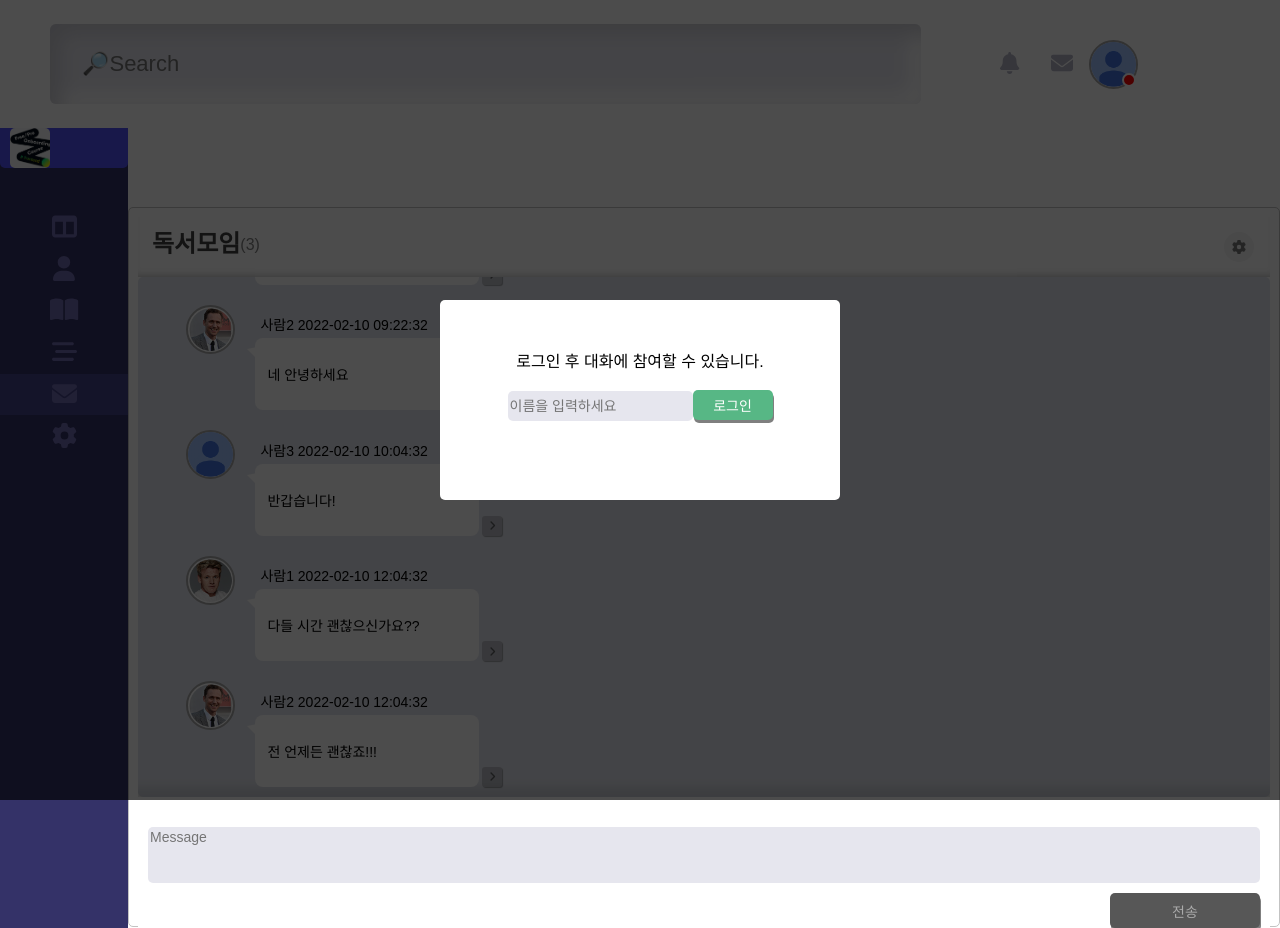
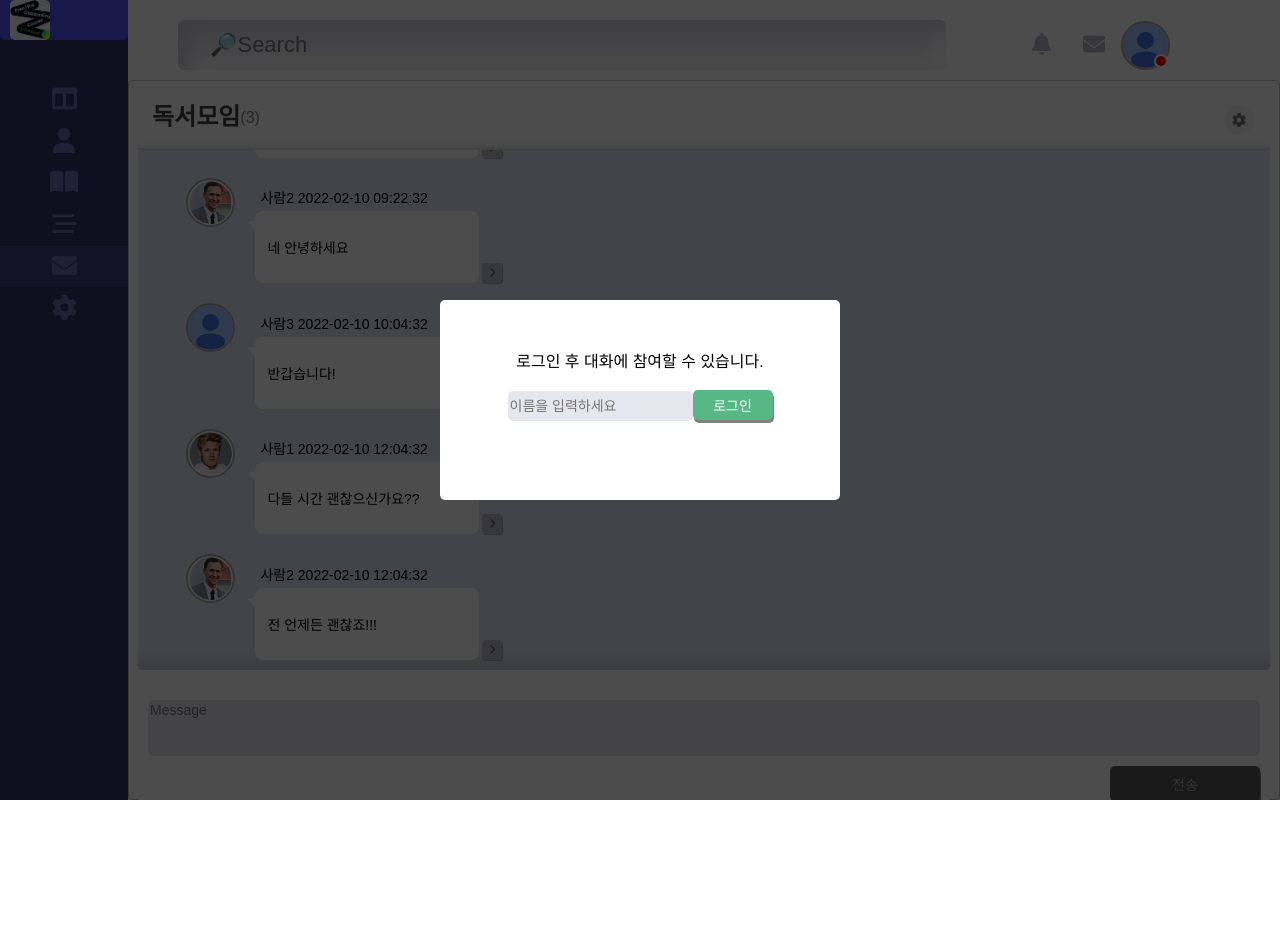
Before and after one commit to WongueShin/2ndweek-swit-task, a React (Create React App) app: page / in a window 1280 px wide. After the commit the page ends 800 px from the top, so only its background shows below. Built offline with nearby package versions, Linux system fonts and the light colour scheme.

Commit message:
Modify: TopBar 레이아웃 수정

```diff
--- a/src/Components/Login/style.Login.ts
+++ b/src/Components/Login/style.Login.ts
@@ -2,13 +2,13 @@ import styled from 'styled-components';
 
 export const LogoutContainer = styled.div`
   position: absolute;
-  top: 8vh;
-  right: 40px;
+  top: 4.5vh;
+  right: 50px;
   display: flex;
   justify-content: flex-end;
   align-items: center;
   margin-left: 30px;
-  width: 500px;
+  width: fit-content;
   margin-bottom: 10px;
 `;
 export const NameInput = styled.input`
--- a/src/Components/Main/index.Main.tsx
+++ b/src/Components/Main/index.Main.tsx
@@ -1,15 +1,15 @@
-import Login from 'Components/Login/index.Login';
-import Messenger from 'Components/Messenger/index.Messenger';
-import Nav from 'Components/Nav/indes.Nav';
+import Login from "Components/Login/index.Login";
+import Messenger from "Components/Messenger/index.Messenger";
+import Nav from "Components/Nav/indes.Nav";
 import TopBar from "Components/TopBar/index.TopBar";
-import * as S from 'Components/Main/style.Main';
+import * as S from "Components/Main/style.Main";
 
 const Main = (): JSX.Element => {
   return (
     <>
+      <S.MainContainer>
+        <Nav />
         <TopBar />
-    <S.MainContainer>
-      <Nav/>
         <Login />
         <Messenger />
       </S.MainContainer>
--- a/src/Components/Main/style.Main.ts
+++ b/src/Components/Main/style.Main.ts
@@ -2,7 +2,7 @@ import styled from "styled-components";
 
 export const MainContainer = styled.div`
     display: flex;
-    flex-direction: row;
+    flex-direction: column;
     width: 100vw;
     height: 100vh;
     overflow: hidden;
--- a/src/Components/Messenger/style.Messenger.ts
+++ b/src/Components/Messenger/style.Messenger.ts
@@ -4,7 +4,7 @@ export const MessengerContainer = styled.div`
   width: 90vw;
   height: 90vh;
   padding: 9px;
-  margin-top: 9.9vh;
+  /* margin-top: 9.9vh; */
   margin-left: 10vw;
   border: solid 1px #c3c3c3;
   border-radius: 5px;
--- a/src/Components/TopBar/index.TopBar.tsx
+++ b/src/Components/TopBar/index.TopBar.tsx
@@ -12,11 +12,9 @@ const Nav = () => {
   return (
     <S.NavContainer>
         <S.SearchBar>
-        <S.NavItem>
         <form onSubmit={(e)=>{e.preventDefault()}}>
           <input type="text" placeholder="🔎Search"/>
         </form>
-        </S.NavItem>
         </S.SearchBar>
       <S.NavItemContainer>
       <S.NavItem>
--- a/src/Components/TopBar/style.TopBar.ts
+++ b/src/Components/TopBar/style.TopBar.ts
@@ -1,23 +1,31 @@
 import styled from "styled-components";
 
 export const NavContainer = styled.div`
-  height: 10vw;
+  height: 10vh;
+  width: 100%;
   display: flex;
   align-items: center;
+  margin-left:10vw;
+  margin-top:10px;
+
 `;
 
 export const SearchBar = styled.div`
-  width: 70%;
+  width: 60%;
+  display: flex;
+  height: 50px;
+  align-items: center;
   background-color: #e6e6ee;
   margin-left:50px;
   border-radius: 6px;
   box-shadow: inset 10px 10px 20px #cdcdd4,
             inset -10px -10px 20px #ffffff;
+  font-size: 22px;
   input {
     width: 70%;
     outline:none;
     border:none;
-    background-color: #e6e6ee;
+    background-color: transparent;
     margin-left:30px;
   }
 `;
@@ -45,6 +53,7 @@ export const NavItemContainer = styled.div`
   height: 100%;
   align-items: center;
   justify-content: flex-end;
+
 `;
 
 export const NavItem = styled.span`
@@ -52,10 +61,15 @@ export const NavItem = styled.span`
   margin: 0 16px;
   color: #b5b5c6;
   position:relative;
+
+  &>*{
+    cursor:pointer;
+  }
 `;
 
 export const ProfileContainer = styled.div`
   position: relative;
+  cursor:pointer;
 `;
 
 export const LoginLight = styled.span<{ isLogin: boolean }>`
```
Lines whose indentation alone changed are shown as unchanged.
